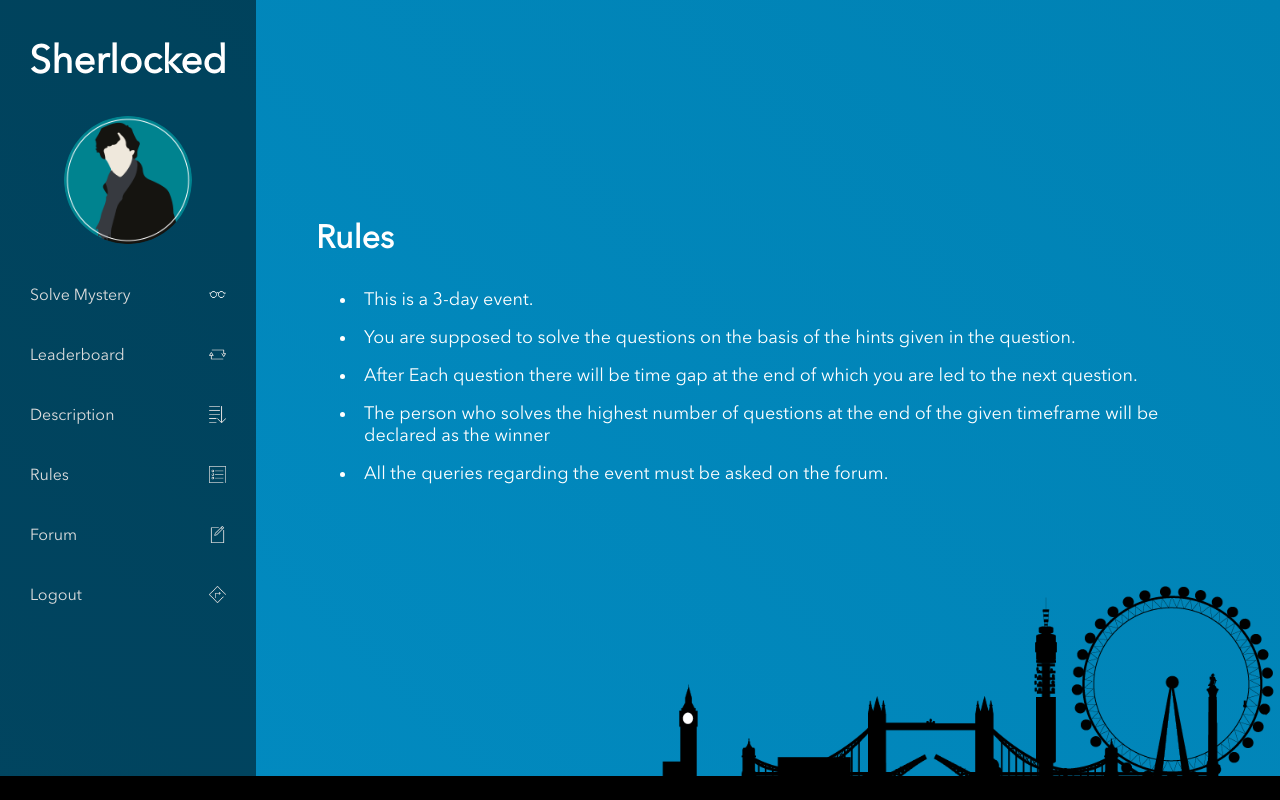
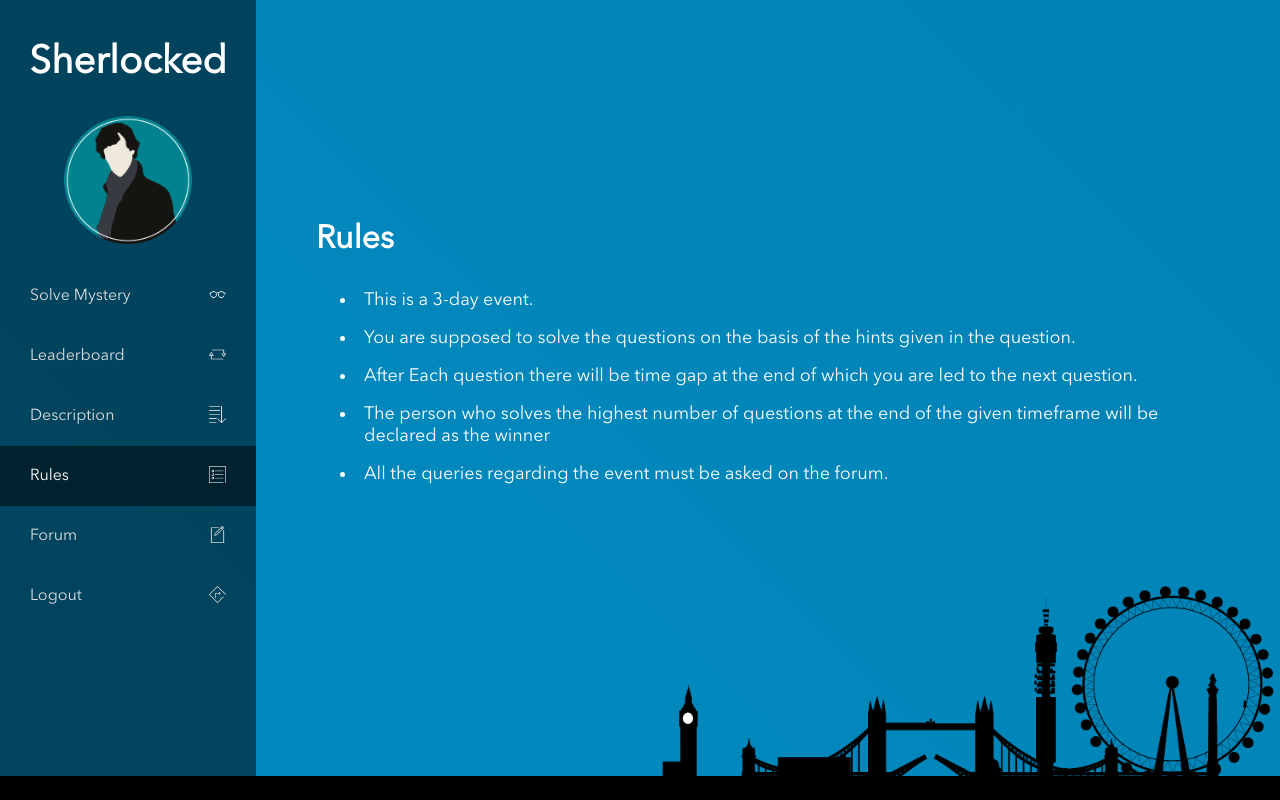
Before and after one commit to Ayukha/sherlocked2018, a Django app: page /rules in a window 1280 px wide. Run offline with Django 3.2, Linux system fonts and the light colour scheme; parts of the project's set-up code (start-up, migrations or seed data) failed here and were passed over.

Commit message:
Add index

```diff
--- a/sherlocked/templates/rules.html
+++ b/sherlocked/templates/rules.html
@@ -24,12 +24,36 @@
         <h1>Sherlocked</h1>
         <div class="img-container"><img src="static/assets/images/1.png"></div>
         <ul>
-        <li class=""><a href="/mystery">Solve Mystery<img class="li-icon" src="static/assets/images/icon-1.png"></a></li>
-        <li class=""><a href="/leaderboard">Leaderboard<img class="li-icon" src="static/assets/images/icon-2.png"></a></li>
-        <li class=""><a href="/description">Description<img class="li-icon" src="static/assets/images/icon-3.png"></a></li>
-        <li class=""><a href="/rules">Rules<img class="li-icon" src="static/assets/images/icon-4.png"></a></li>
-        <li class=""><a href="https://www.facebook.com/zealSherlocked/">Forum<img class="li-icon" src="static/assets/images/icon-5.png"></a></li>
-        <li class=""><a href="/logout">Logout<img class="li-icon" src="static/assets/images/icon-6.png"></a></li>
+                   <li class="">
+                <a href="/mystery ">
+                    <div class="link">Solve Mystery<img class="li-icon " src="static/assets/images/icon-1.png "></div>
+                </a>
+            </li>
+            <li class=" ">
+                <a href="/leaderboard ">
+                    <div class="link">Leaderboard<img class="li-icon " src="static/assets/images/icon-2.png "></div>
+                </a>
+            </li>
+            <li class=" ">
+                <a href="/description ">
+                    <div>Description<img class="li-icon " src="static/assets/images/icon-3.png "></div>
+                </a>
+            </li>
+            <li class="active ">
+                <a href="/rules ">
+                    <div class="link">Rules<img class="li-icon " src="static/assets/images/icon-4.png "></div>
+                </a>
+            </li>
+            <li class=" ">
+                <a href="https://www.facebook.com/zealSherlocked/ " target="_blank">
+                    <div class="link">Forum<img class="li-icon " src="static/assets/images/icon-5.png "></div>
+                </a>
+            </li>
+            <li class=" ">
+                <a href="/logout ">
+                    <div class="link">Logout<img class="li-icon " src="static/assets/images/icon-6.png "></div>
+                </a>
+            </li>
         </ul>
     </nav>
     <div class="container">
--- a/static_files/css/style.css
+++ b/static_files/css/style.css
@@ -193,6 +193,7 @@ main .sher {
     width: 100vw;
     right: 0;
     bottom: 0;
+    z-index: -1;
 }
 
 .hidden {
```
Also changed, not shown: sherlocked/templates/description.html (+30 -6 lines), sherlocked/templates/first.html (added, +27 -0 lines), sherlocked/templates/leaderboard.html (+30 -7 lines).
